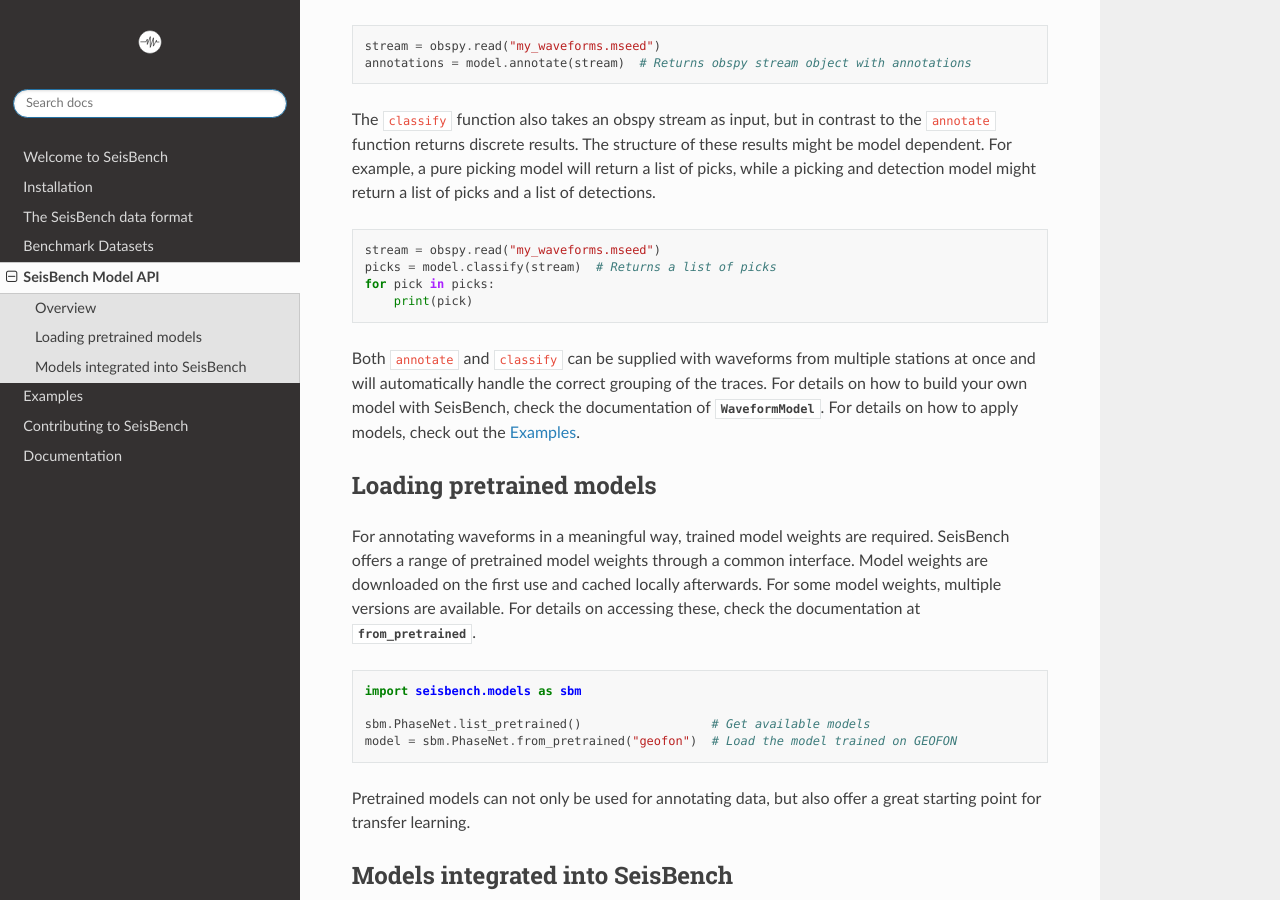
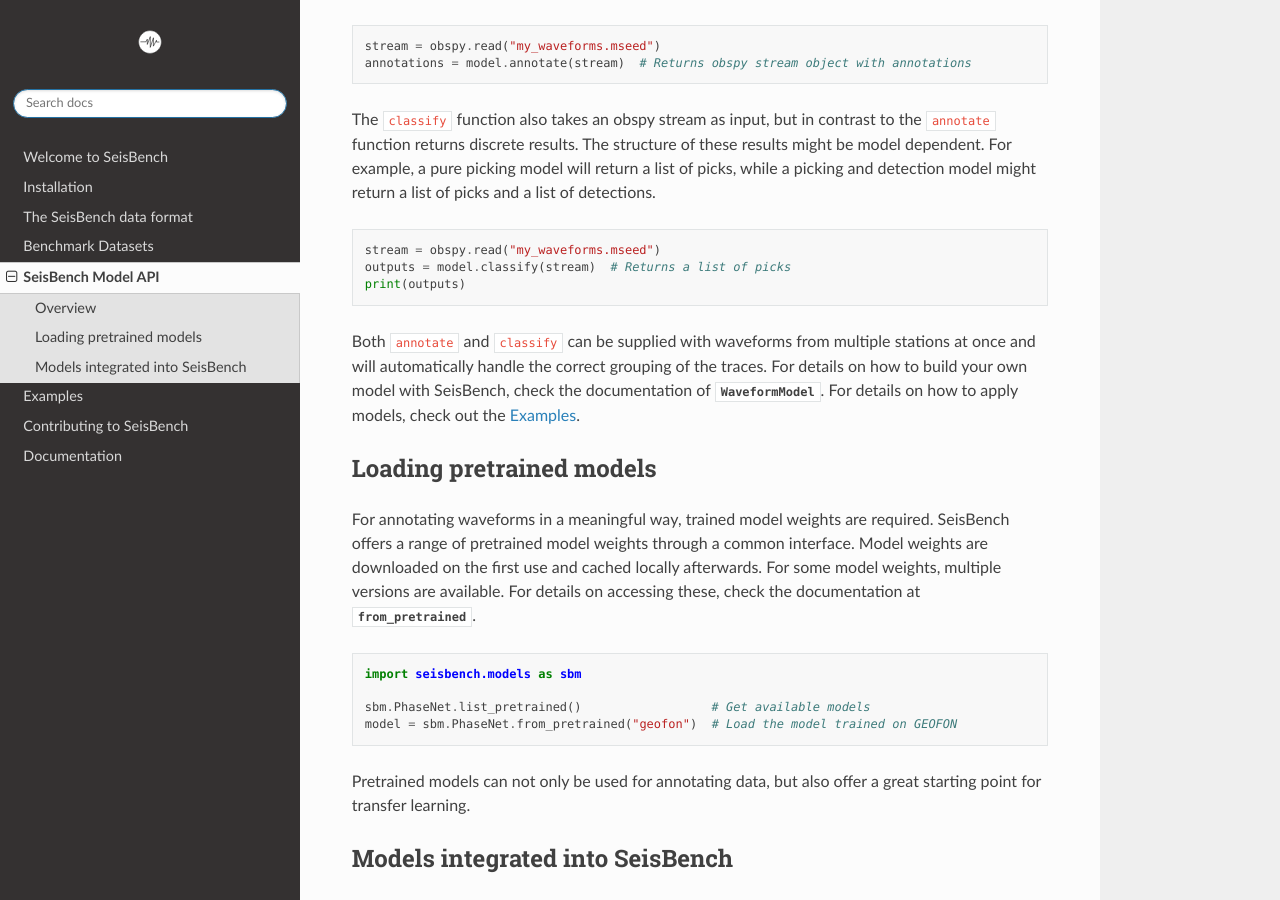
Before and after one commit to seisbench/seisbench, a Sphinx documentation site: the page built from docs/pages/models.rst, in a window 1280 px wide and 900 px high, scrolled down 483 px. Built offline with Sphinx 7.4.7 and the Read the Docs theme 2.0.0, drawn with Linux system fonts in a browser that asks for light colours.

Commit message:
Updated documentation and examples to new classify output format

```diff
--- a/docs/pages/models.rst
+++ b/docs/pages/models.rst
@@ -29,9 +29,8 @@ For example, a pure picking model will return a list of picks, while a picking a
 .. code-block:: python
 
     stream = obspy.read("my_waveforms.mseed")
-    picks = model.classify(stream)  # Returns a list of picks
-    for pick in picks:
-        print(pick)
+    outputs = model.classify(stream)  # Returns a list of picks
+    print(outputs)
 
 Both ``annotate`` and ``classify`` can be supplied with waveforms from multiple stations at once and will automatically handle the correct grouping of the traces.
 For details on how to build your own model with SeisBench, check the documentation of :py:class:`~seisbench.models.base.WaveformModel`.
```
Also changed, not shown: 4 other files.
